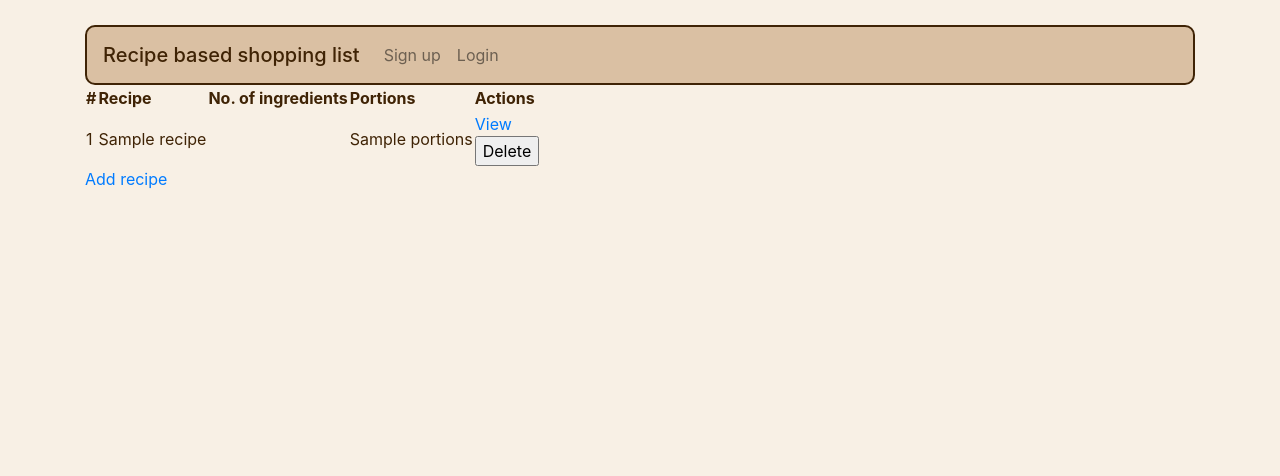
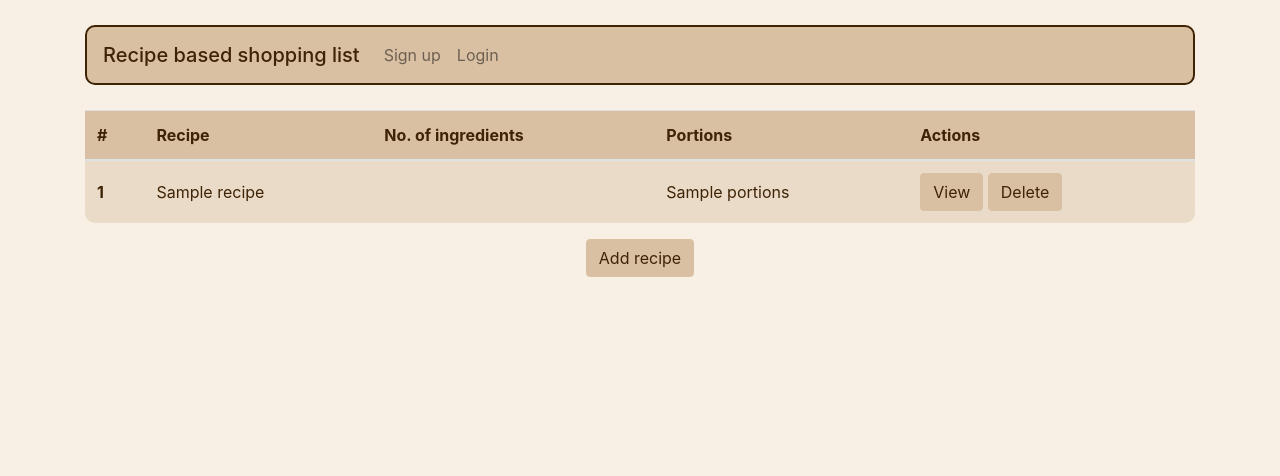
Before and after one commit to kamilakokoszka/Recipe-based-shopping-list, a Django app: template templates/recipe/recipe_list.html in a window 1280 px wide. Shown: the top 476 px of the page. Run offline with Django 3.2, Linux system fonts and the light colour scheme; the template is opened without the code that fills it: most values are stand-ins (such as "Sample title", 1, 10 or a date in 2020); some libraries are stand-ins or nearby versions.

Commit message:
Styled recipe list template

```diff
--- a/templates/base.html
+++ b/templates/base.html
@@ -24,6 +24,17 @@
         .table {
             background-color: #EADBC8;
             border-radius: 10px;
+            margin-top: 25px;
+        }
+        thead {
+            background-color: #DAC0A3;
+            border-radius: 10px;
+        }
+        .table > tbody > tr > th {
+            vertical-align: middle;
+        }
+        .table > tbody > tr > td {
+            vertical-align: middle;
         }
         body {
             background-color: #F8F0E5;
@@ -33,9 +44,7 @@
             margin-top:25px;
             background-color:#DAC0A3;
             border-radius: 10px;
-            border-style: solid;
-            border-color: #3F2305;
-            border-width: 2px;
+            border: 2px solid #3F2305;
         }
         .btn-primary {
             background-color: #DAC0A3;
--- a/templates/recipe/recipe_list.html
+++ b/templates/recipe/recipe_list.html
@@ -7,28 +7,28 @@
         {% if not recipes %}
             You don't have any recipes yet.
         {% else %}
-            <table>
+            <table class="table">
                 <thead>
                     <tr>
-                        <th>#</th>
-                        <th>Recipe</th>
-                        <th>No. of ingredients</th>
-                        <th>Portions</th>
-                        <th>Actions</th>
+                        <th scope="col">#</th>
+                        <th scope="col">Recipe</th>
+                        <th scope="col">No. of ingredients</th>
+                        <th scope="col">Portions</th>
+                        <th scope="col">Actions</th>
                     </tr>
                 </thead>
                 <tbody>
                     {% for recipe in recipes %}
                         <tr>
-                            <td>{{ forloop.counter }}</td>
+                            <th scope="row">{{ forloop.counter }}</th>
                             <td>{{ recipe.name }}</td>
                             <td>{{ recipe.no_of_ingredients }}</td>
                             <td>{{ recipe.portions }}</td>
                             <td>
-                                <a href="{% url 'recipe-details' recipe_id=recipe.id %}">View</a>
-                                <form method="POST" action="{% url 'recipe-delete' pk=recipe.id %}">
+                                <a class="btn btn-primary" href="{% url 'recipe-details' recipe_id=recipe.id %}" role="button">View</a>
+                                <form method="POST" action="{% url 'recipe-delete' pk=recipe.id %}" style="display: inline-block;">
                                     {% csrf_token %}
-                                    <input type="submit" value="Delete">
+                                    <input class="btn btn-primary" type="submit" value="Delete">
                                 </form>
                             </td>
                         </tr>
@@ -36,6 +36,8 @@
                 </tbody>
             </table>
         {% endif %}
-        <a href="{% url 'recipe-create' %}">Add recipe</a>
+    </div>
+    <div class="text-center">
+        <a class="btn btn-primary center" href="{% url 'recipe-create' %}">Add recipe</a>
     </div>
 {% endblock %}
```
